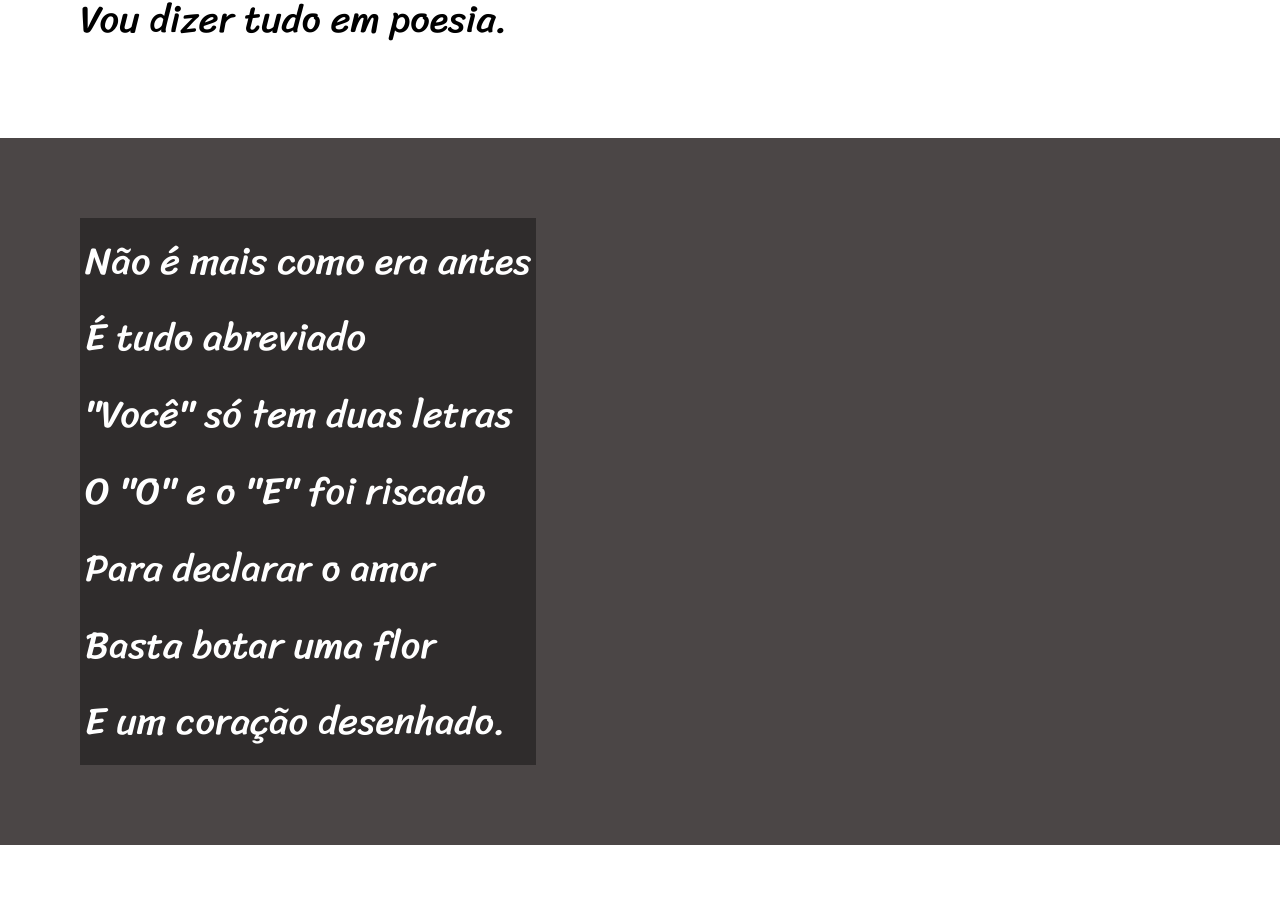
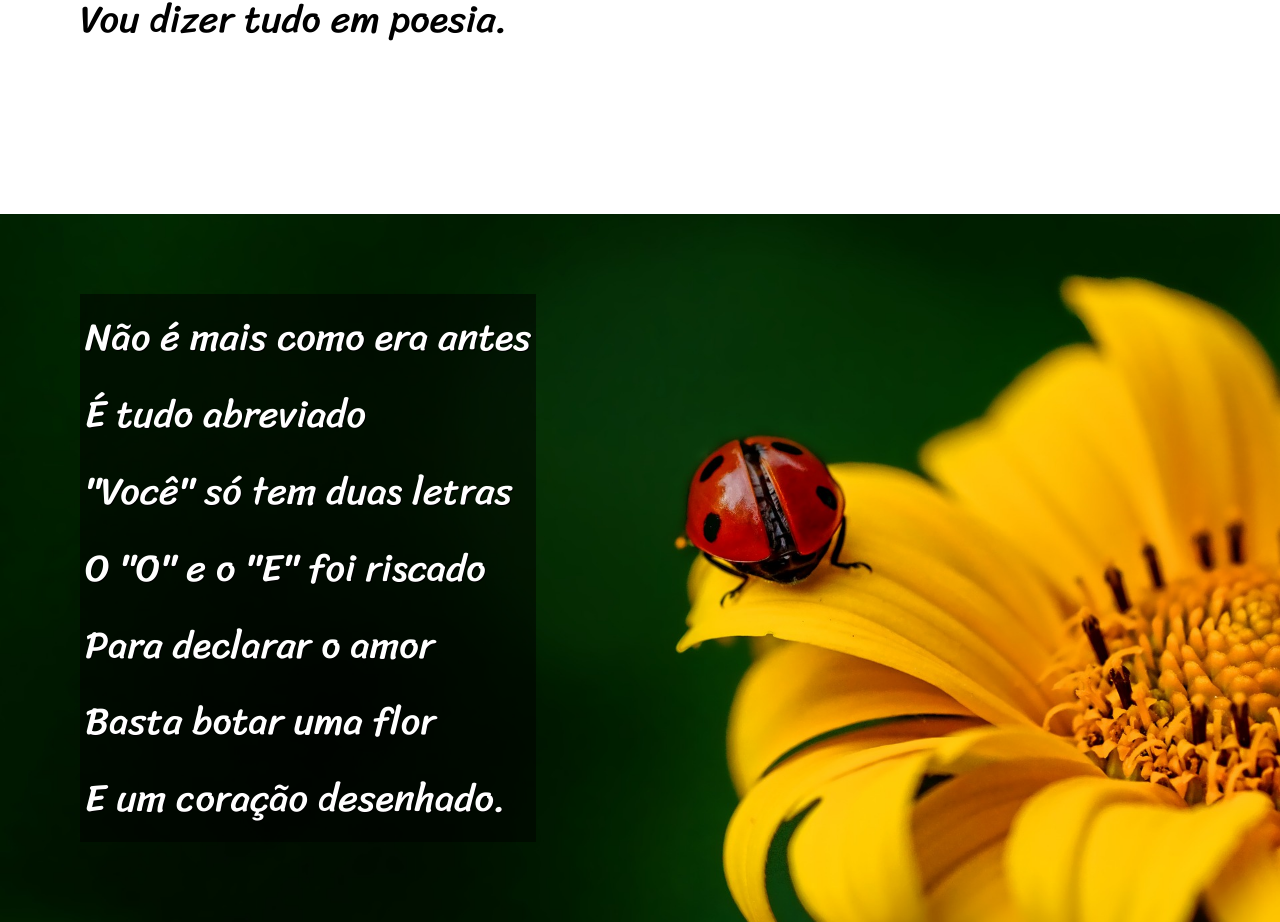
Before and after one commit to vinemuller/HTML-CSS, a plain HTML site: page Exercicios HTML/ex024/index.html in a window 1280 px wide. Shown: the part 778-1700 px from the top of the page. Drawn offline with Linux system fonts and the light colour scheme.

Commit message:
finalizei o exercicio

```diff
--- a/Exercicios HTML/ex024/estili/style.css
+++ b/Exercicios HTML/ex024/estili/style.css
@@ -55,6 +55,10 @@ section {
     font-size: 3vw;
 }
 
+section > p {
+    padding-bottom: 2em;
+}
+
 section.normal {
     background-color: white;
     color: black;
@@ -63,12 +67,27 @@ section.normal {
 section.imagem {
     background-color: rgb(75, 70, 70);
     color: white;
+    box-shadow: inset 6px 6px 14px 0p
+    rgba(0, 0, 0, 0.747);
+    background-size: cover;
+    background-attachment: fixed;
 }
 
 section.imagem > p {
     display: inline-block;
     padding: 5px;
-    background-color: rgba(0, 0, 0, 0.37);
+    background-color: rgba(0, 0, 0, 0.514);
+    text-shadow: 1px 1px 0px black;
+}
+
+section#img01 {
+    background-image: url(../imagens/background001.jpg);
+    background-position: right center;
+}
+
+section#img02 {
+    background-image: url(../imagens/background002.jpg);
+    background-position: right center;
 }
 
 footer {
--- a/Exercicios HTML/ex024/index.html
+++ b/Exercicios HTML/ex024/index.html
@@ -26,7 +26,7 @@
         </p>
     </section>
 
-    <section class="imagem">
+    <section class="imagem" id="img01">
         <p>
             Não é mais como era antes <br>
             É tudo abreviado <br>
@@ -59,7 +59,7 @@
         </p>
     </section>
 
-    <section class="imagem">
+    <section class="imagem" id="img02">
         <p>
             Tenho saudade das cartas <br>
             Escritas com a própria mão <br>
```
